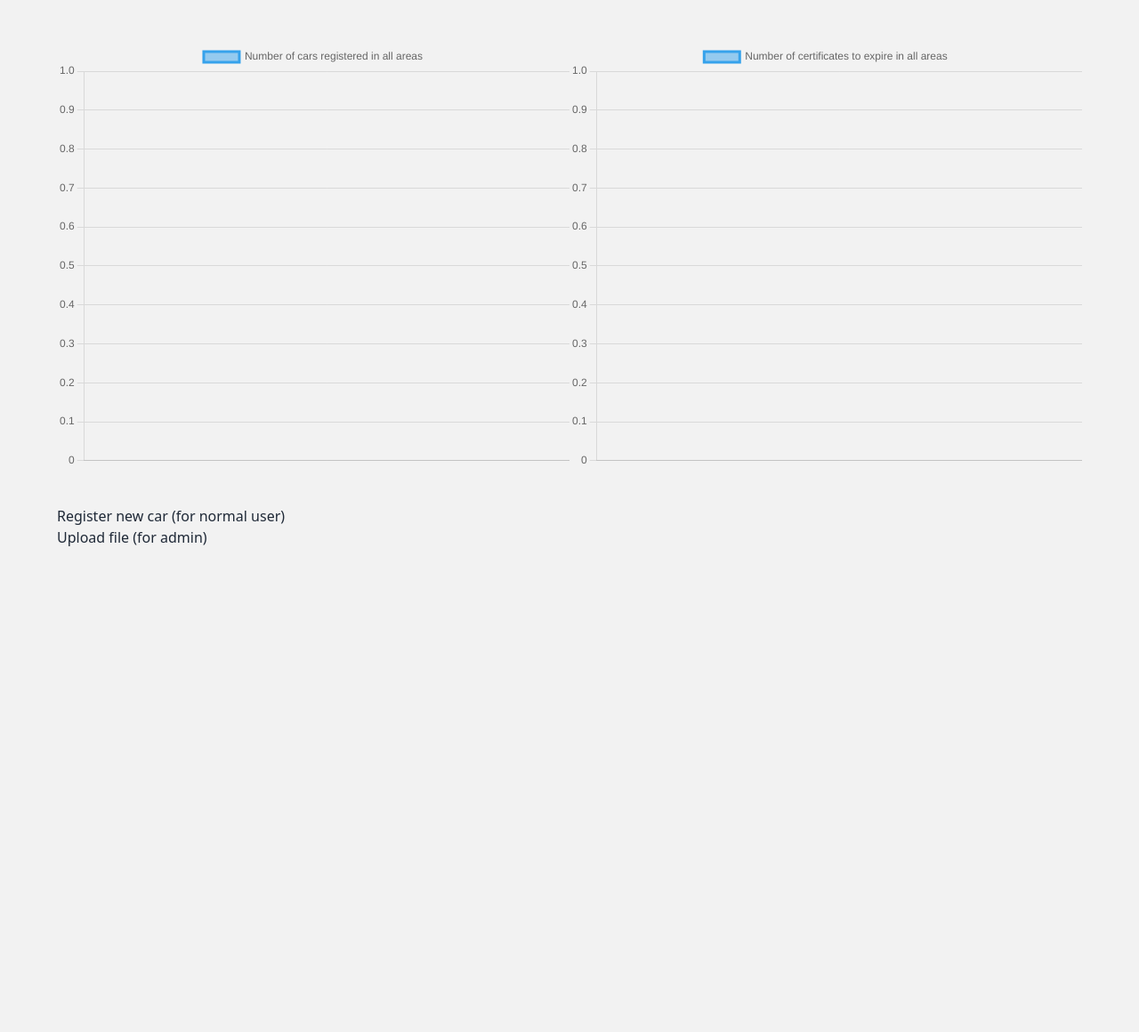
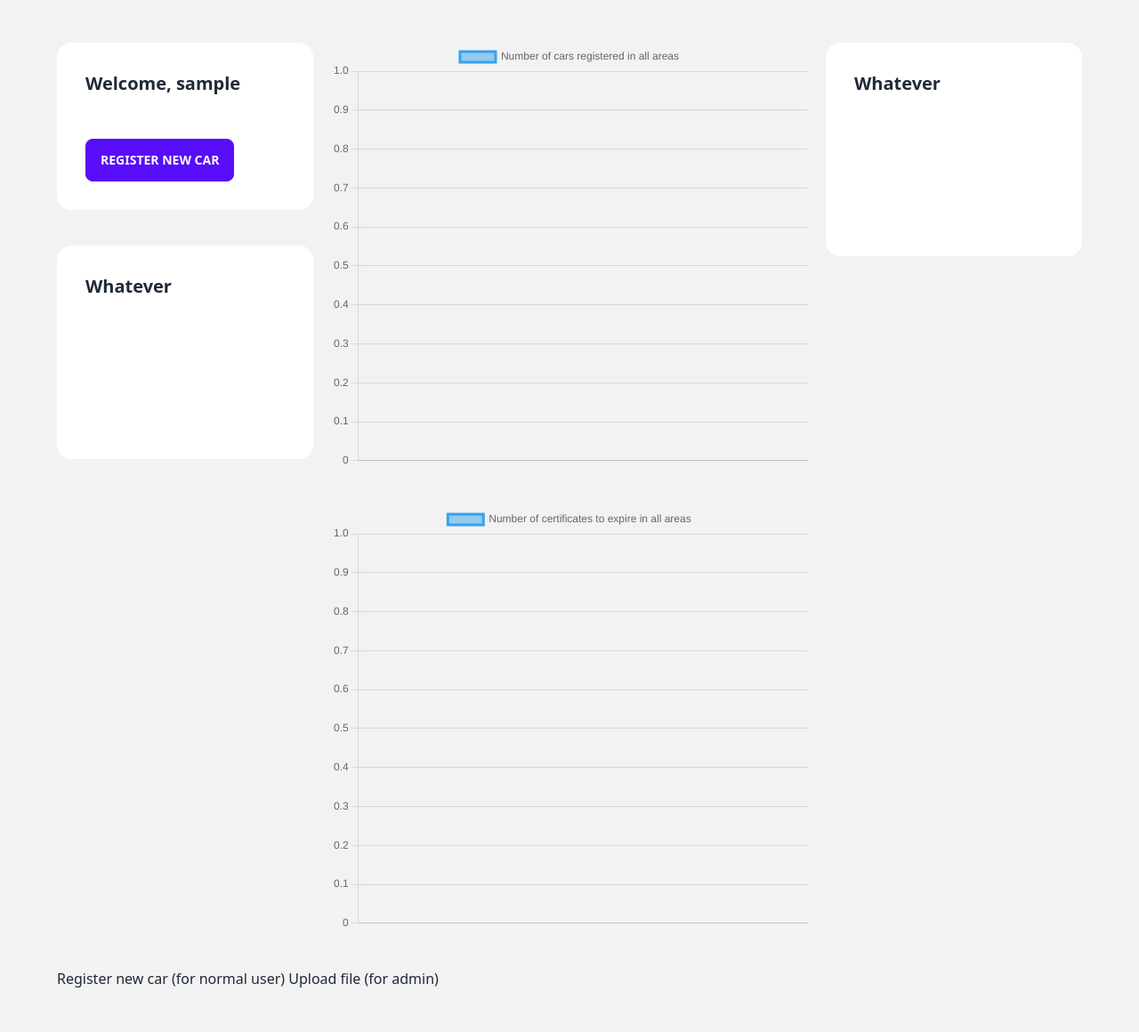
Before and after one commit to 21020673/djangoProject, a Django app: page / in a window 1280 px wide. Shown: the part 64-1224 px from the top of the page at 89% size. Run offline with Django 3.2, Linux system fonts and the light colour scheme; the visitor is signed in with stand-in values (Sample User, id 1); data that the repository does not hold is empty; parts of the project's set-up code (start-up, migrations or seed data) failed here and were passed over; some libraries are stand-ins or nearby versions.

Commit message:
rough design for new dashboard

```diff
--- a/templates/index.html
+++ b/templates/index.html
@@ -4,20 +4,50 @@
 
 {% block content %}
     <div class="py-6"> <!-- wrapper -->
-        <div class="md:flex mb-10">
-            <div class="md:w-1/2">
-                <canvas id="myChart" height="480" width="600"></canvas>
+        <div class="md:grid grid-cols-8 mb-10"> <!-- grid wrapper -->
+            <div class="col-span-2">
+                <div class="card bg-base-100 h-50">
+                    <div class="card-body">
+                        <h2 class="card-title">Welcome, {{ user.username }}</h2>
+
+                        <div class="card-actions mt-10">
+                            <button class="btn btn-primary">Register new car</button>
+{#                            <button class="btn btn-primary">Upload file (for admin)</button>#}
+                        </div>
+                    </div>
+                </div>
+                <div class="card bg-base-100 h-60 mt-10">
+                    <div class="card-body">
+                        <h2 class="card-title">Whatever</h2>
+
+                    </div>
+                </div>
             </div>
+            <div class="col-span-4 mx-5 ">
+                <div class="">
+                    <canvas id="myChart" height="480" width="600"></canvas>
+                </div>
 
-            <div class="md:w-1/2">
-                <canvas id="myChart2" height="480" width="600"></canvas>
+                <div class="mt-10">
+                    <canvas id="myChart2" height="480" width="600"></canvas>
+                </div>
+            </div>
+            <div class="col-span-2">
+                <div class="card bg-base-100 h-60">
+                    <div class="card-body">
+                        <h2 class="card-title">Whatever</h2>
+                    </div>
+                </div>
             </div>
         </div>
 
-        <a href hx-get="{% url 'register-certificate' %}" hx-push-url="true" hx-target="#main-content"
+
+        <a href="{% url 'register-certificate' %}" hx-get="{% url 'register-certificate' %}" hx-push-url="true"
+           hx-target="#main-content"
            hx-swap="innerHTML">Register new car (for normal user)</a>
-        <br>
-        <a href hx-get="{% url 'upload' %}" hx-push-url="true" hx-target="#main-content"
+
+
+        <a href="{% url 'upload' %}" hx-get="{% url 'upload' %}" hx-push-url="true" hx-target="#main-content"
            hx-swap="innerHTML">Upload file (for admin)</a>
     </div>
     <script>
--- a/templates/layout.html
+++ b/templates/layout.html
@@ -78,7 +78,7 @@
                                         <div class="border-b border-base-200 text-sm px-4 py-2 relative">
                                             Dark mode
                                             <input id="dark-mode-navbar" type="checkbox"
-                                                   class="toggle save-cb-state absolute right-2 bottom-2 save-cb-state"
+                                                   class="toggle absolute right-2 bottom-2 save-cb-state"
                                                    onchange="darken()"/>
                                         </div>
                                         {% if perms.UserManagement.add_user %}
--- a/templates/partials/database.html
+++ b/templates/partials/database.html
@@ -5,7 +5,7 @@
         <div class="lg:flex justify-between items-baseline">
             <div class="tabs tabs-boxed pb-4">
                 <a hx-get="{% url "database" %}" hx-push-url="true" hx-target="#main-content" hx-swap="innerHTML"
-                   class="tab tab-lg text-base">General</a>
+                   class="tab tab-lg text-base tab-active">General</a>
                 <a hx-get="{% url "owner" %}" hx-push-url="true" hx-target="#main-content" hx-swap="innerHTML"
                    class="tab tab-lg text-base">Owner</a>
                 <a hx-get="{% url "cars" %}" hx-push-url="true" hx-target="#main-content" hx-swap="innerHTML"
@@ -108,4 +108,6 @@
             </div>
         </div>
     </div>
+
+
 {% endblock %}
--- a/templates/partials/report.html
+++ b/templates/partials/report.html
@@ -6,7 +6,7 @@
 
 {% block content %}
     <div class="lg:flex justify-between items-end">
-        <div class="tabs tabs-boxed pb-4">
+        <div class="tabs tabs-boxed pb-3">
             <button value='{% url "report_month" %}' class="tab tab-lg text-base tab-active">Month</button>
             <button value='{% url "report_year" %}' class="tab tab-lg text-base">Year</button>
             <button value='{% url "report_quarter" %}' class="tab tab-lg text-base">Quarter</button>
```
Also changed, not shown: templates/database.html (+12 -0 lines), templates/partials/index.html (+32 -5 lines).
